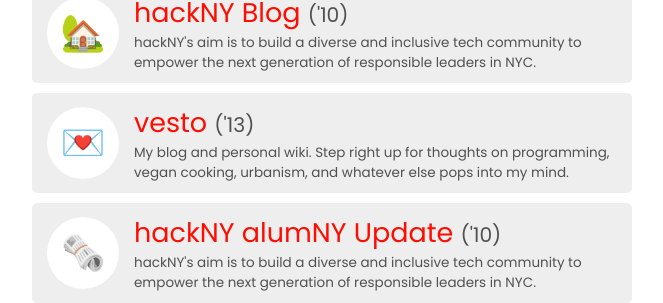
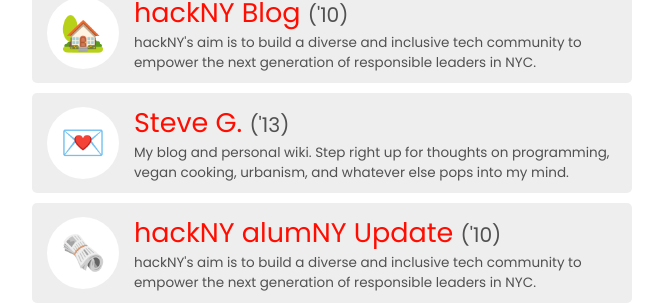
Before and after one commit to hackny/webring, a Jekyll site: the page built from index.html, in a window 1280 px wide and 900 px high, scrolled down 1627 px. Shown: the part 275-578 px from the top of the window, without its empty margins (308-971 px from the left). Built offline with Jekyll 4.4.1, drawn with Linux system fonts in a browser that asks for light colours.

Commit message:
Automated deploy

```diff
--- a/_data/fellows.yaml
+++ b/_data/fellows.yaml
@@ -12,7 +12,7 @@
   emoji: 🗞️
   description: hackNY's aim is to build a diverse and inclusive tech community to
     empower the next generation of responsible leaders in NYC.
-- name: vesto
+- name: Steve G.
   year: 2013
   url: https://www.vesto.me
   rss_url: https://www.vesto.me/feed.xml
```
